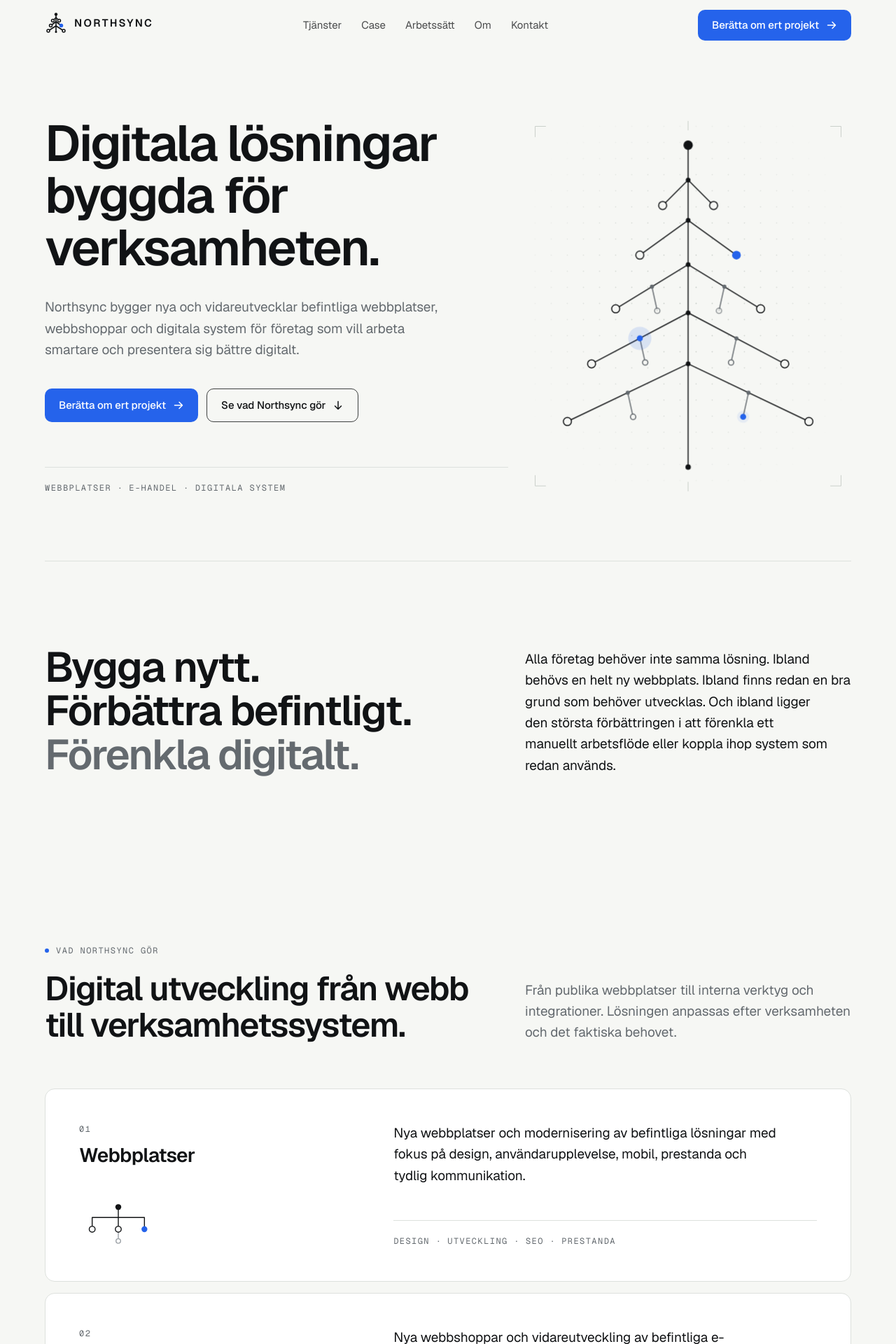
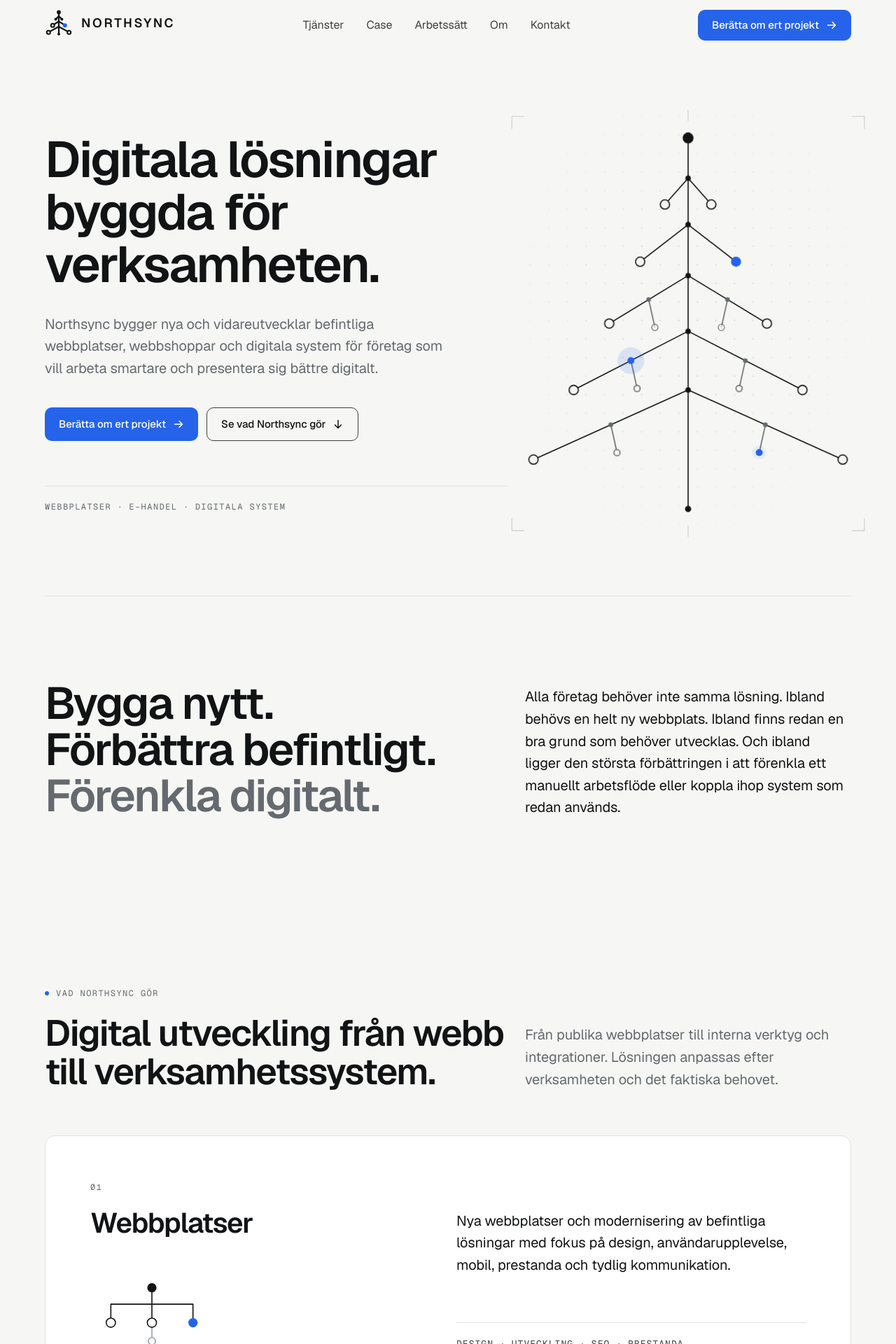
Before and after one commit to smnmnssn/northsync-se, a Next.js app: page / in a window 1280 px wide. Shown: the top 1920 px of the page at 70% size. Built offline with nearby package versions, Linux system fonts and the light colour scheme.

Commit message:
refactor: design polishing

```diff
--- a/app/globals.css
+++ b/app/globals.css
@@ -97,6 +97,10 @@
     font-size: 3rem;
     line-height: 1.08;
   }
+  @variant xl {
+    font-size: 3.25rem;
+    line-height: 1.06;
+  }
 }
 
 /* Large editorial statements (positioning, principle). */
@@ -114,8 +118,23 @@
     line-height: 1.05;
   }
   @variant xl {
-    font-size: 3.75rem;
-    line-height: 1.04;
+    font-size: 4rem;
+    line-height: 1.03;
+  }
+}
+
+/* Service titles: between H2 and H3 so each panel reads as its own chapter. */
+@utility text-title {
+  font-size: 1.875rem;
+  line-height: 1.1;
+  letter-spacing: -0.03em;
+  font-weight: 600;
+
+  @variant md {
+    font-size: 2.25rem;
+  }
+  @variant lg {
+    font-size: 2.5rem;
   }
 }
 
@@ -138,14 +157,18 @@
   @variant md {
     font-size: 1.1875rem;
   }
+  @variant xl {
+    font-size: 1.25rem;
+    line-height: 1.58;
+  }
 }
 
 @utility text-body {
-  font-size: 1rem;
-  line-height: 1.65;
+  font-size: 1.0625rem;
+  line-height: 1.62;
 
-  @variant md {
-    font-size: 1.0625rem;
+  @variant lg {
+    font-size: 1.125rem;
   }
 }
 
@@ -154,6 +177,16 @@
   font-size: 0.75rem;
   line-height: 1.5;
   letter-spacing: 0.12em;
+  text-transform: uppercase;
+}
+
+/* Slightly larger mono metadata for content that should actually be read. */
+@utility text-meta {
+  font-family: var(--font-mono);
+  font-size: 0.8125rem;
+  font-weight: 500;
+  line-height: 1.6;
+  letter-spacing: 0.08em;
   text-transform: uppercase;
 }
 
--- a/components/brand/logo.tsx
+++ b/components/brand/logo.tsx
@@ -7,9 +7,9 @@ type LogoProps = {
 
 export function Logo({ inverted = false, className = "" }: LogoProps) {
   return (
-    <span className={`inline-flex items-center gap-2.5 ${className}`}>
-      <SpruceMark inverted={inverted} className="size-8 shrink-0" />
-      <span className="text-[0.9375rem] leading-none font-semibold tracking-[0.16em]">
+    <span className={`inline-flex items-center gap-3 ${className}`}>
+      <SpruceMark inverted={inverted} className="size-9 shrink-0 lg:size-10" />
+      <span className="text-base leading-none font-semibold tracking-[0.15em] lg:text-lg">
         NORTHSYNC
       </span>
     </span>
--- a/components/brand/service-glyph.tsx
+++ b/components/brand/service-glyph.tsx
@@ -7,7 +7,7 @@ const MUTED = "#9AA0A5";
 const ACCENT = "#2563EB";
 
 function Ring({ x, y, r = 4.5, color = INK }: { x: number; y: number; r?: number; color?: string }) {
-  return <circle cx={x} cy={y} r={r} fill="#fff" stroke={color} strokeWidth="1.5" />;
+  return <circle cx={x} cy={y} r={r} fill="#fff" stroke={color} strokeWidth="1.6" />;
 }
 
 function Dot({ x, y, r = 4.5, color = INK }: { x: number; y: number; r?: number; color?: string }) {
@@ -16,8 +16,13 @@ function Dot({ x, y, r = 4.5, color = INK }: { x: number; y: number; r?: number;
 
 export function ServiceGlyph({ kind, className }: { kind: "web" | "commerce" | "systems"; className?: string }) {
   return (
-    <svg viewBox="0 0 120 72" fill="none" className={className} aria-hidden>
-      <g stroke={INK} strokeWidth="1.5" strokeLinecap="round">
+    <svg
+      viewBox="0 0 120 72"
+      fill="none"
+      className={`overflow-visible [&_*]:[vector-effect:non-scaling-stroke] ${className}`}
+      aria-hidden
+    >
+      <g stroke={INK} strokeWidth="1.6" strokeLinecap="round">
         {kind === "web" && (
           <>
             <path d="M60 10v16M20 26h80M20 26v18M60 26v18M100 26v18" />
--- a/components/brand/spruce-mark.tsx
+++ b/components/brand/spruce-mark.tsx
@@ -9,11 +9,12 @@ const TOP = 3.5;
 const BOTTOM = 28.5;
 const ACCENT = "#2563EB";
 
-// [junction y, tip dx, tip y]
+// [junction y, tip dx, tip y] — spread and droop grow towards the base,
+// so the silhouette tapers like a spruce rather than forming a flat triangle.
 const TIERS = [
-  [8, 4.5, 12.5],
-  [14, 7.5, 19.5],
-  [20, 11, 27],
+  [8, 3.5, 11.5],
+  [14, 7, 18.5],
+  [20, 11.75, 26.5],
 ] as const;
 
 const LIGHT = { ink: "#111315", fill: "#F6F7F4" };
@@ -26,19 +27,26 @@ const DARK = { ink: "#F6F7F4", fill: "#0E1114" };
 export function spruceMarkSvg({ inverted = false }: { inverted?: boolean } = {}) {
   const { ink, fill } = inverted ? DARK : LIGHT;
   const node = (cx: number, cy: number, accent: boolean) =>
-    `<circle cx="${cx}" cy="${cy}" r="2" fill="${accent ? ACCENT : fill}" stroke="${accent ? ACCENT : ink}" stroke-width="1.5"/>`;
+    accent
+      ? `<circle cx="${cx}" cy="${cy}" r="2.4" fill="${ACCENT}"/>`
+      : `<circle cx="${cx}" cy="${cy}" r="2" fill="${fill}" stroke="${ink}" stroke-width="1.6"/>`;
 
   return [
-    `<g stroke="${ink}" stroke-width="1.6" stroke-linecap="round">`,
+    `<g stroke="${ink}" stroke-width="1.8" stroke-linecap="round">`,
     `<line x1="${X}" y1="${TOP}" x2="${X}" y2="${BOTTOM}"/>`,
     ...TIERS.map(
       ([jy, dx, ty]) =>
         `<line x1="${X}" y1="${jy}" x2="${X - dx}" y2="${ty}"/><line x1="${X}" y1="${jy}" x2="${X + dx}" y2="${ty}"/>`,
     ),
     `</g>`,
-    `<circle cx="${X}" cy="${TOP}" r="2.2" fill="${ink}"/>`,
+    `<circle cx="${X}" cy="${TOP}" r="2.3" fill="${ink}"/>`,
     `<circle cx="${X}" cy="${BOTTOM}" r="1.5" fill="${ink}"/>`,
-    ...TIERS.map(([, dx, ty], i) => node(X - dx, ty, false) + node(X + dx, ty, i === 1)),
+    // The narrow top level uses small solid nodes so it stays open at header size.
+    ...TIERS.map(([, dx, ty], i) =>
+      i === 0
+        ? `<circle cx="${X - dx}" cy="${ty}" r="1.6" fill="${ink}"/><circle cx="${X + dx}" cy="${ty}" r="1.6" fill="${ink}"/>`
+        : node(X - dx, ty, false) + node(X + dx, ty, i === 1),
+    ),
   ].join("");
 }
 
--- a/components/brand/spruce-network.tsx
+++ b/components/brand/spruce-network.tsx
@@ -8,13 +8,14 @@ const X = 240;
 const APEX = 40;
 const BASE = 520;
 
-// [junction y, tip dx, tip y]
+// [junction y, tip dx, tip y] — same taper as the compact mark: narrow,
+// steeper levels at the top, wider and more drooping levels at the base.
 const TIERS = [
-  [92, 38, 130],
-  [152, 72, 204],
-  [218, 108, 284],
-  [290, 144, 366],
-  [366, 180, 452],
+  [92, 30, 126],
+  [152, 62, 200],
+  [218, 102, 280],
+  [290, 148, 366],
+  [366, 200, 456],
 ] as const;
 
 type Point = [number, number];
@@ -28,13 +29,15 @@ const TWIGS: { from: Point; to: Point }[] = TIERS.slice(2).flatMap(([jy, dx, ty]
   });
 });
 
-const ACCENT = new Set(["312,204", "168,328", "322,445"]);
 const key = ([x, y]: Point) => `${x},${y}`;
 
 const tips: Point[] = TIERS.flatMap(([, dx, ty]) => [
   [X - dx, ty] as Point,
   [X + dx, ty] as Point,
 ]);
+
+// Second level right tip, fourth level left branchlet, fifth level right branchlet end.
+const ACCENT = new Set([key(tips[3]), key(TWIGS[2].from), key(TWIGS[5].to)]);
 
 const SIGNAL_PATH = `M${X} ${APEX} V${TIERS[1][0]} L${X + TIERS[1][1]} ${TIERS[1][2]}`;
 
@@ -71,7 +74,7 @@ export function SpruceNetwork({ className }: { className?: string }) {
       {/* structure */}
       <g
         stroke="#111315"
-        strokeWidth="1.5"
+        strokeWidth="1.6"
         strokeLinecap="round"
         vectorEffect="non-scaling-stroke"
         className="hero-enter-slow"
@@ -131,7 +134,7 @@ export function SpruceNetwork({ className }: { className?: string }) {
               r="6"
               fill="#F6F7F4"
               stroke="#111315"
-              strokeWidth="1.5"
+              strokeWidth="1.6"
               vectorEffect="non-scaling-stroke"
             />
           ),
@@ -154,7 +157,7 @@ export function SpruceNetwork({ className }: { className?: string }) {
                 r="4"
                 fill="#F6F7F4"
                 stroke="#646A6F"
-                strokeWidth="1.5"
+                strokeWidth="1.6"
                 vectorEffect="non-scaling-stroke"
                 className={i < 2 ? "node-breathe" : undefined}
                 style={i < 2 ? { animationDelay: `${i * 4.5}s` } : undefined}
--- a/components/sections/about.tsx
+++ b/components/sections/about.tsx
@@ -15,12 +15,12 @@ export function About() {
           <p className="text-lead">
             Northsync drivs av Simon Månsson och arbetar med webbutveckling, e-handel och digitala system.
           </p>
-          <p className="text-body mt-6 text-muted">
+          <p className="text-body mt-6 text-ink/75">
             Jag startade Northsync med en enkel idé: digitala lösningar ska utgå från hur verksamheten faktiskt
             fungerar. Ibland innebär det att bygga något nytt från grunden. Ibland handlar det om att förbättra det
             som redan finns.
           </p>
-          <p className="text-body mt-4 text-muted">
+          <p className="text-body mt-4 text-ink/75">
             Jag arbetar nära kunden genom hela projektet, från första idé till färdig lösning.
           </p>
         </div>
--- a/components/sections/case-heavycards.tsx
+++ b/components/sections/case-heavycards.tsx
@@ -79,7 +79,7 @@ export function CaseHeavyCards() {
           {FEATURES.map((feature) => (
             <li key={feature} className="flex items-center gap-3 border-b border-night-line py-4 md:py-5">
               <span aria-hidden className="size-2 rounded-full border border-night-muted" />
-              <span className="text-[0.9375rem]">{feature}</span>
+              <span className="text-base md:text-[1.0625rem]">{feature}</span>
             </li>
           ))}
         </ul>
--- a/components/sections/hero.tsx
+++ b/components/sections/hero.tsx
@@ -30,7 +30,7 @@ export function Hero() {
         </div>
 
         <div className="col-span-4 md:col-span-4 md:col-start-2 lg:col-span-5 lg:col-start-8">
-          <SpruceNetwork className="mx-auto w-full max-w-[300px] sm:max-w-[360px] lg:max-w-[460px]" />
+          <SpruceNetwork className="mx-auto w-full max-w-[300px] sm:max-w-[360px] lg:-mx-4 lg:w-[calc(100%+2rem)] lg:max-w-none xl:-mx-8 xl:w-[calc(100%+4rem)]" />
         </div>
       </div>
     </section>
--- a/components/sections/process.tsx
+++ b/components/sections/process.tsx
@@ -42,7 +42,7 @@ export function Process() {
               />
               <p className="text-label text-muted">{String(i + 1).padStart(2, "0")}</p>
               <h3 className="text-h3 mt-2">{step.title}</h3>
-              <p className="text-body mt-3 max-w-[30ch] text-muted lg:pr-4">{step.text}</p>
+              <p className="text-body mt-3 max-w-[32ch] text-ink/75 lg:pr-4">{step.text}</p>
             </li>
           );
         })}
--- a/components/sections/services.tsx
+++ b/components/sections/services.tsx
@@ -1,7 +1,8 @@
+import type { ReactNode } from "react";
 import { ServiceGlyph } from "@/components/brand/service-glyph";
 import { Eyebrow, MetaList } from "@/components/ui";
 
-const SERVICES = [
+const SERVICES: { title: string; glyph: "web" | "commerce" | "systems"; text: ReactNode; meta: string[] }[] = [
   {
     title: "Webbplatser",
     glyph: "web",
@@ -11,7 +12,13 @@ const SERVICES = [
   {
     title: "E-handel",
     glyph: "commerce",
-    text: "Nya webbshoppar och vidareutveckling av befintliga e-handelslösningar med fokus på produktupplevelse, köpresa, administration och försäljning.",
+    text: (
+      <>
+        Nya webbshoppar och vidareutveckling av befintliga{" "}
+        <span className="whitespace-nowrap">e-handelslösningar</span> med fokus på produktupplevelse, köpresa,
+        administration och försäljning.
+      </>
+    ),
     meta: ["Produkter", "Kundresa", "Administration", "Integrationer"],
   },
   {
@@ -20,7 +27,7 @@ const SERVICES = [
     text: "Skräddarsydda funktioner, interna verktyg och integrationer som minskar manuellt arbete och gör verksamhetens digitala flöden enklare.",
     meta: ["System", "API:er", "Automation", "Integrationer"],
   },
-] as const;
+];
 
 export function Services() {
   return (
@@ -38,23 +45,28 @@ export function Services() {
         </p>
       </div>
 
-      <ol className="mt-12 flex flex-col gap-4 lg:mt-16">
+      <ol className="mt-12 flex flex-col gap-5 lg:mt-16 lg:gap-6">
         {SERVICES.map((service, i) => (
           <li key={service.title} data-reveal>
-            <article className="grid-ns gap-y-6 rounded-panel border border-line bg-surface px-5 py-7 md:p-10 lg:p-12">
-              <div className="col-span-4 flex items-start justify-between gap-6 md:col-span-6 lg:col-span-4 lg:flex-col">
-                <div>
+            <article className="grid-ns gap-y-6 rounded-panel border border-line bg-surface px-6 pt-8 pb-9 md:px-10 md:py-12 lg:px-14 lg:py-16 xl:px-16">
+              <div className="col-span-4 flex flex-col md:col-span-6 lg:col-span-5">
+                <div className="flex items-start justify-between gap-6">
                   <p className="text-label text-muted" aria-hidden>
                     {String(i + 1).padStart(2, "0")}
                   </p>
-                  <h3 className="text-h3 mt-3">{service.title}</h3>
+                  <ServiceGlyph kind={service.glyph} className="-mt-1 w-28 shrink-0 md:w-32 lg:hidden" />
                 </div>
-                <ServiceGlyph kind={service.glyph} className="w-24 shrink-0 lg:mt-auto lg:w-28" />
+                <h3 className="text-title mt-4 lg:mt-5">{service.title}</h3>
+                <ServiceGlyph kind={service.glyph} className="mt-auto hidden w-44 pt-14 lg:block" />
               </div>
 
-              <div className="col-span-4 flex flex-col md:col-span-6 lg:col-span-7 lg:col-start-6">
-                <p className="text-lead lg:flex-1">{service.text}</p>
-                <MetaList items={service.meta} className="mt-8 border-t border-line pt-5 text-muted lg:mt-12" />
+              <div className="col-span-4 flex flex-col md:col-span-6 lg:col-span-6 lg:col-start-7 lg:pt-[2.6rem]">
+                <p className="text-lead">{service.text}</p>
+                <MetaList
+                  items={service.meta}
+                  size="meta"
+                  className="mt-8 border-t border-line pt-5 text-ink/70 lg:mt-auto"
+                />
               </div>
             </article>
           </li>
--- a/components/site-header.tsx
+++ b/components/site-header.tsx
@@ -70,7 +70,7 @@ export function SiteHeader() {
               <li key={item.href}>
                 <a
                   href={item.href}
-                  className="rounded-md px-3 py-2 text-[0.9375rem] text-ink/75 transition-colors hover:text-ink"
+                  className="rounded-md px-3.5 py-2 text-base text-ink/80 transition-colors hover:text-ink"
                 >
                   {item.label}
                 </a>
--- a/components/ui.tsx
+++ b/components/ui.tsx
@@ -52,9 +52,17 @@ export function Eyebrow({ children, className = "" }: { children: ReactNode; cla
 }
 
 /** Mono metadata line; separators stay attached so wrapped lines never start with "·". */
-export function MetaList({ items, className = "" }: { items: readonly string[]; className?: string }) {
+export function MetaList({
+  items,
+  size = "label",
+  className = "",
+}: {
+  items: readonly string[];
+  size?: "label" | "meta";
+  className?: string;
+}) {
   return (
-    <p className={`text-label flex flex-wrap gap-x-2 ${className}`}>
+    <p className={`${size === "meta" ? "text-meta" : "text-label"} flex flex-wrap gap-x-2 ${className}`}>
       {items.map((item, i) => (
         <Fragment key={item}>
           <span className="whitespace-nowrap">
```
Also changed, not shown: app/icon.svg.
